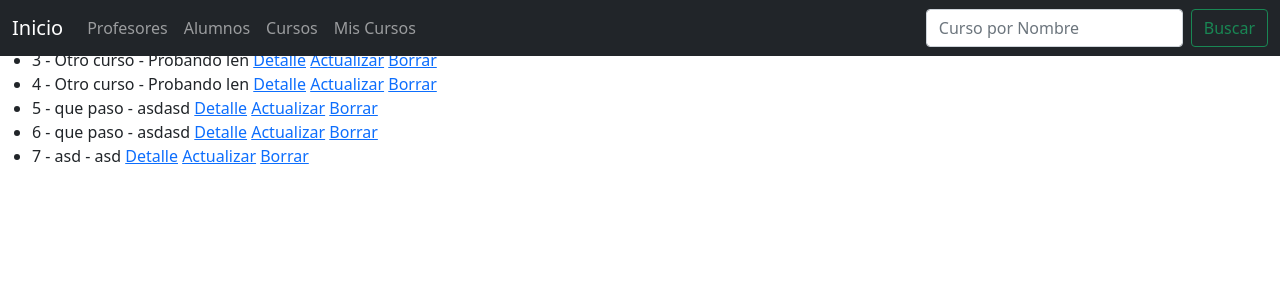
After one commit to matferrando/ProyectoFinalPython-MatiasFerrando, a Django app: page /post/list in a window 1280 px wide. The commit adds this page. Shown: the top 300 px of the page. Run offline with Django 4.2, Linux system fonts and the light colour scheme; data comes from the database, SQL or seed files in the repository; both versions use the stored data as it was after the commit; some libraries are stand-ins or nearby versions.

Commit message:
Proyecto con modelo Post

```diff
--- a/Aplicacion/templates/Aplicacion/base.html
+++ b/Aplicacion/templates/Aplicacion/base.html
@@ -69,6 +69,9 @@
           <li class="nav-item">
             <a class="nav-link" href="{% url 'admin-cursos' %}">Cursos</a>
           </li>
+          <li class="nav-item">
+            <a class="nav-link" href="{% url 'post-list' %}">Mis Cursos</a>
+          </li>
         </ul>
         <form  action="{% url 'buscar-curso' %}" class="d-flex">
           <input class="form-control me-2" type="search" name="criterio" placeholder="Curso por Nombre" aria-label="Search">
--- /dev/null
+++ b/Aplicacion/templates/Aplicacion/post_list.html
@@ -0,0 +1,21 @@
+{% extends "Aplicacion/base.html" %}
+
+{% load static %}
+
+{% block main %}
+
+<ul>
+    {% for post in object_list %}
+
+    <li>
+        {{post.id}} - {{post.nombre_del_curso}} - {{post.descripcion_del_curso}}
+        <a href="">Detalle</a>
+        <a href="">Actualizar</a>
+        <a href="">Borrar</a>
+
+    </li>
+
+    {% endfor %}
+</ul>
+
+{% endblock %}
--- a/Aplicacion/views.py
+++ b/Aplicacion/views.py
@@ -1,6 +1,7 @@
 from django.shortcuts import render
 from Aplicacion.models import Post, Alumno, Profesor
 from Aplicacion.forms import PostForm, AlumnoForm, ProfesorForm
+from django.views.generic import ListView, DetailView, CreateView, UpdateView, DeleteView
 
 def index(request):
     return render(request, "Aplicacion/index.html")
@@ -62,3 +63,12 @@ def buscar_curso(request):
         "posts": Post.objects.filter(nombre_del_curso__icontains=criterio).all(),
     }
     return render(request, "Aplicacion/admin_cursos.html", context)
+
+
+class PostList(ListView):
+    model = Post
+    context_object_name = "posts"
+
+class PostDetail(DetailView):
+    model = Post
+    context_object_name = "post"
--- a/TercerEntrega/urls.py
+++ b/TercerEntrega/urls.py
@@ -15,7 +15,7 @@ Including another URLconf
 """
 from django.contrib import admin
 from django.urls import path
-from Aplicacion.views import index, mostrar_profesores, mostrar_curso, mostrar_alumnos, agregar_alumno, agregar_curso, agregar_profesor, buscar_curso
+from Aplicacion.views import index, mostrar_profesores, mostrar_curso, mostrar_alumnos, agregar_alumno, agregar_curso, agregar_profesor, buscar_curso, PostList
 
 urlpatterns = [
     path('admin/', admin.site.urls),
@@ -27,4 +27,5 @@ urlpatterns = [
     path("admin-cursos/agregar", agregar_curso, name="agregar-curso"),
     path("alumnos/agregar", agregar_alumno, name="agregar-alumno"),
     path("admin-cursos/buscar_curso", buscar_curso, name="buscar-curso"),
+    path("post/list", PostList.as_view(), name="post-list"),
 ]
--- a/seed_data.py
+++ b/seed_data.py
@@ -1,3 +1,3 @@
 from Aplicacion.models import Post
-for _ in range(0,100):
+for _ in range(0,10):
     pass
```
Also changed, not shown: db.sqlite3.
